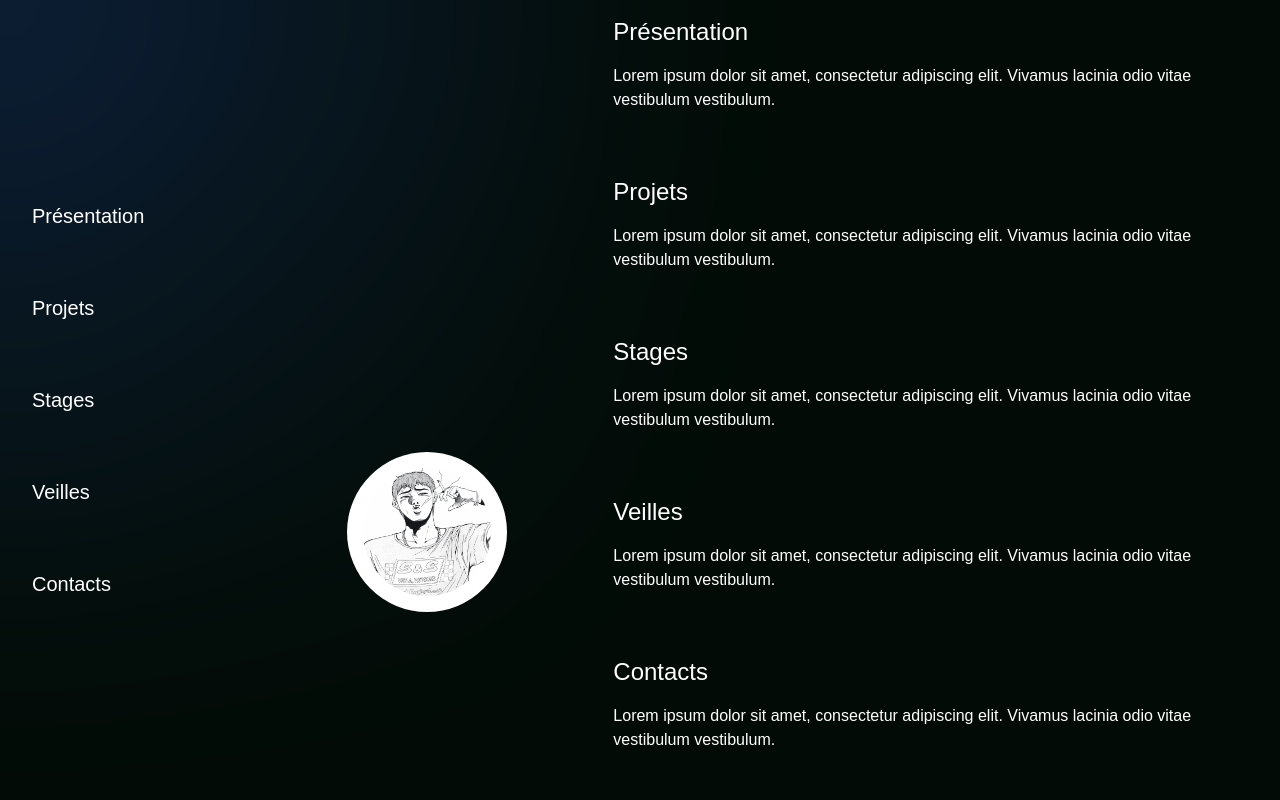
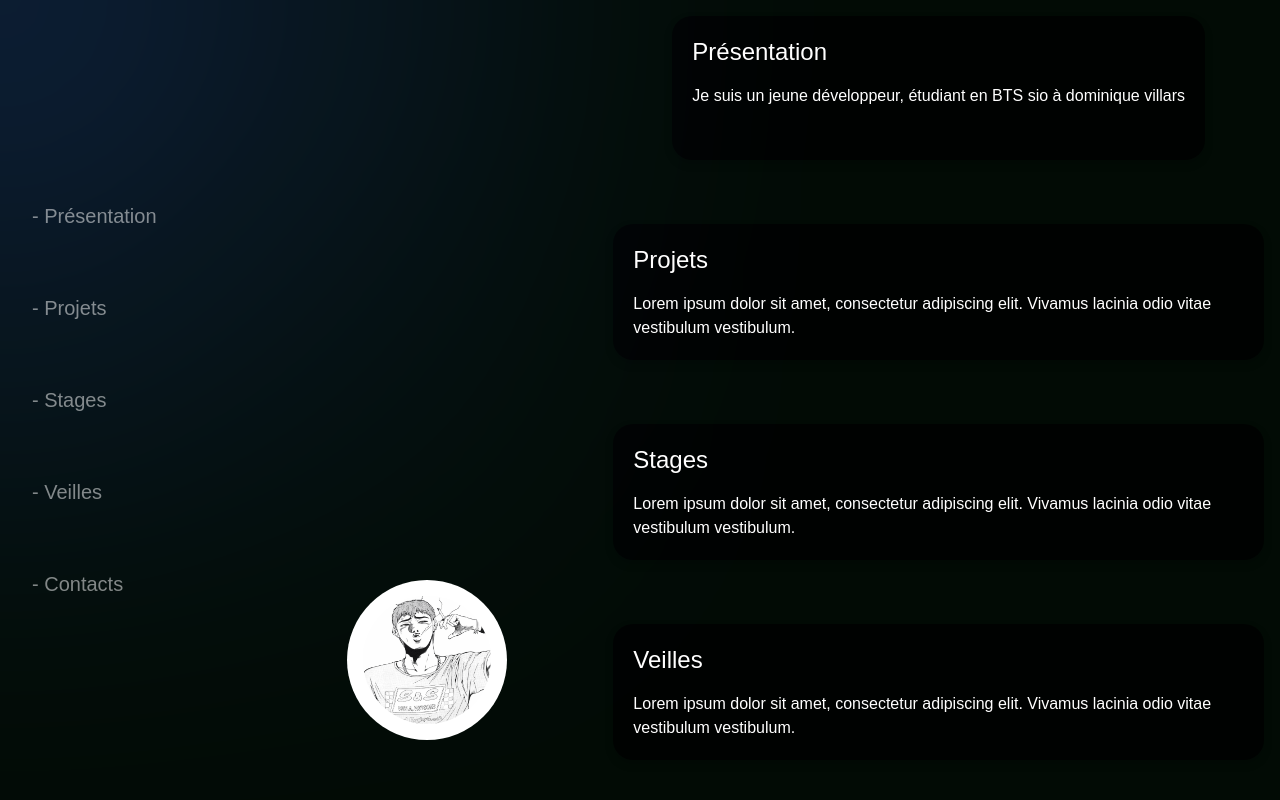
Before and after one commit to ElBewbew/Portreact, a Next.js app: page / in a window 1280 px wide. Shown: the top 800 px of the page. Built offline with nearby package versions, Linux system fonts and the light colour scheme.

Commit message:
fix de bug et ajout de smooth

```diff
--- a/app/page.tsx
+++ b/app/page.tsx
@@ -1,6 +1,6 @@
 "use client";
 import '../styles/globals.css';
-import { useEffect, useRef } from 'react';
+import { useEffect, useRef, useState } from 'react';
 
 export default function Home() {
   const lightRef = useRef(null);
@@ -8,6 +8,7 @@ export default function Home() {
   const mouseY = useRef(0);
   const lightX = useRef(0);
   const lightY = useRef(0);
+  const [activeNav, setActiveNav] = useState('');
 
   useEffect(() => {
     const handleMouseMove = (e) => {
@@ -33,6 +34,10 @@ export default function Home() {
     };
   }, []);
 
+  const handleNavClick = (id) => {
+    setActiveNav(id);
+  };
+
   return (
     <div className="relative min-h-screen bg-[#020b05] text-white flex"> {/* Couleur de fond beaucoup plus sombre et utilisation de Flexbox */}
       <div
@@ -42,11 +47,51 @@ export default function Home() {
       ></div>
       <nav className="fixed top-0 left-0 h-full w-64 p-4 flex flex-col justify-center"> {/* Centrer les éléments verticalement et déplacer plus à droite */}
         <ul className="space-y-8"> {/* Espacement plus grand entre les éléments */}
-          <li><a href="#home" className="block p-4 text-xl rounded hover-bg-blur">Présentation</a></li> {/* Éléments plus gros */}
-          <li><a href="#about" className="block p-4 text-xl rounded hover-bg-blur">Projets</a></li> {/* Éléments plus gros */}
-          <li><a href="#services" className="block p-4 text-xl rounded hover-bg-blur">Stages</a></li> {/* Éléments plus gros */}
-          <li><a href="#veille" className="block p-4 text-xl rounded hover-bg-blur">Veilles</a></li> {/* Éléments plus gros */}
-          <li><a href="#contacts" className="block p-4 text-xl rounded hover-bg-blur">Contacts</a></li> {/* Éléments plus gros */}
+          <li>
+            <a
+              href="#home"
+              className={`block p-4 text-xl rounded hover-bg-blur nav-item ${activeNav === 'home' ? 'active' : ''}`}
+              onClick={() => handleNavClick('home')}
+            >
+              - Présentation
+            </a>
+          </li>
+          <li>
+            <a
+              href="#about"
+              className={`block p-4 text-xl rounded hover-bg-blur nav-item ${activeNav === 'about' ? 'active' : ''}`}
+              onClick={() => handleNavClick('about')}
+            >
+              - Projets
+            </a>
+          </li>
+          <li>
+            <a
+              href="#services"
+              className={`block p-4 text-xl rounded hover-bg-blur nav-item ${activeNav === 'services' ? 'active' : ''}`}
+              onClick={() => handleNavClick('services')}
+            >
+              - Stages
+            </a>
+          </li>
+          <li>
+            <a
+              href="#veille"
+              className={`block p-4 text-xl rounded hover-bg-blur nav-item ${activeNav === 'veille' ? 'active' : ''}`}
+              onClick={() => handleNavClick('veille')}
+            >
+              - Veilles
+            </a>
+          </li>
+          <li>
+            <a
+              href="#contacts"
+              className={`block p-4 text-xl rounded hover-bg-blur nav-item ${activeNav === 'contacts' ? 'active' : ''}`}
+              onClick={() => handleNavClick('contacts')}
+            >
+              - Contacts
+            </a>
+          </li>
         </ul>
       </nav>
       <div className="flex flex-1 ml-64"> {/* Conteneur principal avec flex pour les trois colonnes */}
@@ -58,31 +103,34 @@ export default function Home() {
           </div>
         </div>
         <main className="flex-1 flex flex-col items-center justify-center p-4 space-y-16"> {/* Colonne des textes */}
-          <section id="home" className="mb-16 text-left fade-in"> {/* Section Présentation */}
+          <section id="home" className="mb-16 text-left fade-in-left bubble-rectangle"> {/* Section Présentation */}
             <h2 className="text-2xl mb-4">Présentation</h2>
-            <p>Lorem ipsum dolor sit amet, consectetur adipiscing elit. Vivamus lacinia odio vitae vestibulum vestibulum.</p>
+            <p>Je suis un jeune développeur, étudiant en BTS sio à dominique villars</p>
+            <div className="mt-8"> {/* Conteneur des deux éléments en dessous */}
+
+            </div>
           </section>
-          <section id="about" className="mb-16 text-left fade-in"> {/* Section Projets */}
+          <section id="about" className="mb-16 text-left fade-in-left bubble-rectangle"> {/* Section Projets */}
             <h2 className="text-2xl mb-4">Projets</h2>
             <p>Lorem ipsum dolor sit amet, consectetur adipiscing elit. Vivamus lacinia odio vitae vestibulum vestibulum.</p>
           </section>
-          <section id="services" className="mb-16 text-left fade-in"> {/* Section Stages */}
+          <section id="services" className="mb-16 text-left fade-in-left bubble-rectangle"> {/* Section Stages */}
             <h2 className="text-2xl mb-4">Stages</h2>
             <p>Lorem ipsum dolor sit amet, consectetur adipiscing elit. Vivamus lacinia odio vitae vestibulum vestibulum.</p>
           </section>
-          <section id="veille" className="mb-16 text-left fade-in"> {/* Section Veilles */}
+          <section id="veille" className="mb-16 text-left fade-in-left bubble-rectangle"> {/* Section Veilles */}
             <h2 className="text-2xl mb-4">Veilles</h2>
             <p>Lorem ipsum dolor sit amet, consectetur adipiscing elit. Vivamus lacinia odio vitae vestibulum vestibulum.</p>
           </section>
-          <section id="contacts" className="mb-16 text-left fade-in"> {/* Section Contacts */}
+          <section id="contacts" className="mb-16 text-left fade-in-left bubble-rectangle"> {/* Section Contacts */}
             <h2 className="text-2xl mb-4">Contacts</h2>
             <p>Lorem ipsum dolor sit amet, consectetur adipiscing elit. Vivamus lacinia odio vitae vestibulum vestibulum.</p>
           </section>
-          <div className="text-center mt-16 fade-in">
+          <div className="text-center mt-16 fade-in-left bubble-rectangle">
             <h1 className="text-4xl font-bold">Benny vanhoe</h1>
             <p className="mt-4">Portfolio</p>
           </div>
-          <div className="text-center p-4 fade-in"> {/* Centrer le texte */}
+          <div className="text-center p-4 fade-in-left bubble-rectangle"> {/* Centrer le texte */}
             <p>© 2025 Benny vanhoe</p>
           </div>
         </main>
--- a/styles/globals.css
+++ b/styles/globals.css
@@ -1,4 +1,3 @@
-/* filepath: c:\Users\ElBewBew\Desktop\Portfolio react\portfoliobv\styles\globals.css */
 @tailwind base;
 @tailwind components;
 @tailwind utilities;
@@ -29,10 +28,13 @@ body {
   font-family: Arial, Helvetica, sans-serif;
 }
 
+html {
+  scroll-behavior: smooth;
+}
+
 .hover-bg-blur {
   position: relative;
   transition: transform 0.5s ease;
-
 }
 
 .hover-bg-blur::before {
@@ -54,7 +56,6 @@ body {
   opacity: 1;
 }
 
-
 .hover-bg-blur:hover::before,
 .hover-bg-blur.active::before {
   opacity: 1;
@@ -62,19 +63,40 @@ body {
 
 .hover-bg-blur:hover {
   transform: translate(10px);
-  ;
-
 }
 
-@keyframes fadeIn {
+@keyframes fadeInLeft {
   from {
     opacity: 0;
+    transform: translateX(-20px); /* Déplacement initial vers la gauche */
   }
   to {
     opacity: 1;
+    transform: translateX(0); /* Position finale */
   }
 }
 
-.fade-in {
-  animation: fadeIn 1s ease-in-out;
+.fade-in-left {
+  animation: fadeInLeft 1s ease-in-out;
 }
+
+.bubble-rectangle {
+  background-color: rgba(0, 0, 0, 0.8); /* Couleur de fond très sombre avec opacité */
+  padding: 20px;
+  border-radius: 20px;
+  box-shadow: 0 4px 8px rgba(0, 0, 0, 0.2);
+}
+
+.nav-item {
+  opacity: 0.5; /* Opacité sombre par défaut */
+  transition: opacity 0.3s ease, transform 0.3s ease; /* Transition pour l'opacité et le déplacement */
+}
+
+.nav-item:hover {
+  opacity: 1; /* Opacité pleine au survol */
+}
+
+.nav-item.active {
+  opacity: 1; /* Opacité pleine lorsqu'actif */
+  transform: translateX(10px); /* Déplacement vers la droite lorsqu'actif */
+}
```
